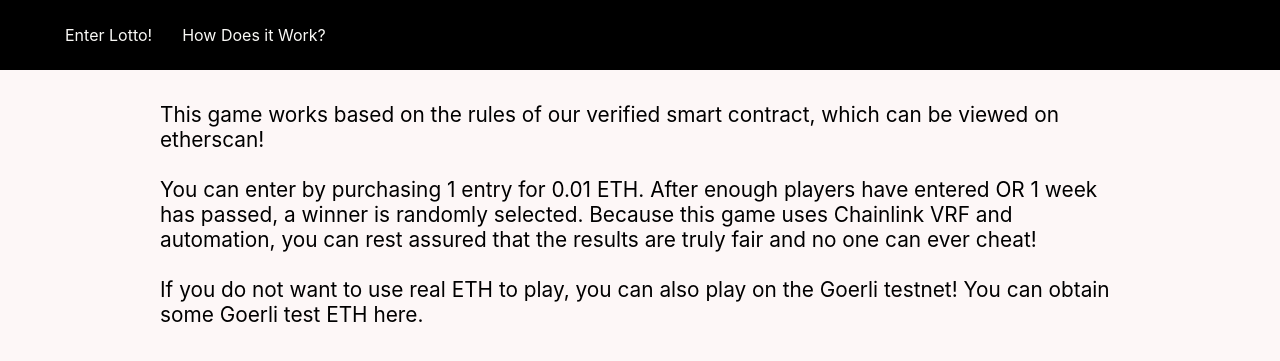
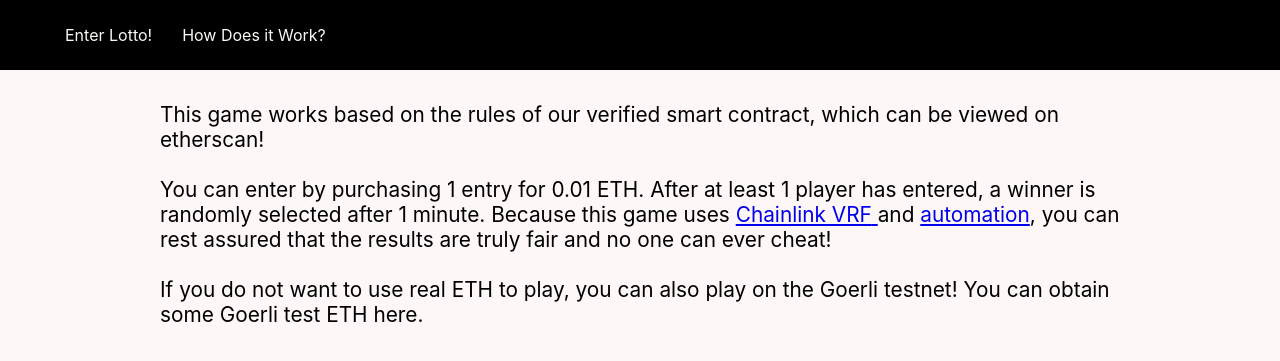
Before and after one commit to sdavidkong/lotto-time-next-js, a Next.js app: page /how in a window 1280 px wide. Shown: the part 195-556 px from the top of the page. Built offline with nearby package versions, Linux system fonts and the light colour scheme; what react-moralis would draw is missing.

Commit message:
added links to chainlink site

```diff
--- a/pages/how.js
+++ b/pages/how.js
@@ -18,10 +18,18 @@ export default function Home() {
         can be viewed on etherscan!
         <br></br>
         <br></br>
-        You can enter by purchasing 1 entry for 0.01 ETH. After enough players
-        have entered OR 1 week has passed, a winner is randomly selected.
-        Because this game uses Chainlink VRF and automation, you can rest
-        assured that the results are truly fair and no one can ever cheat!
+        You can enter by purchasing 1 entry for 0.01 ETH. After at least 1
+        player has entered, a winner is randomly selected after 1 minute.
+        Because this game uses{" "}
+        <a href="https://docs.chain.link/docs/vrf/v2/introduction/">
+          Chainlink VRF{" "}
+        </a>
+        and{" "}
+        <a href="https://docs.chain.link/docs/chainlink-automation/introduction/">
+          automation
+        </a>
+        , you can rest assured that the results are truly fair and no one can
+        ever cheat!
         <br></br>
         <br></br>
         If you do not want to use real ETH to play, you can also play on the
```
